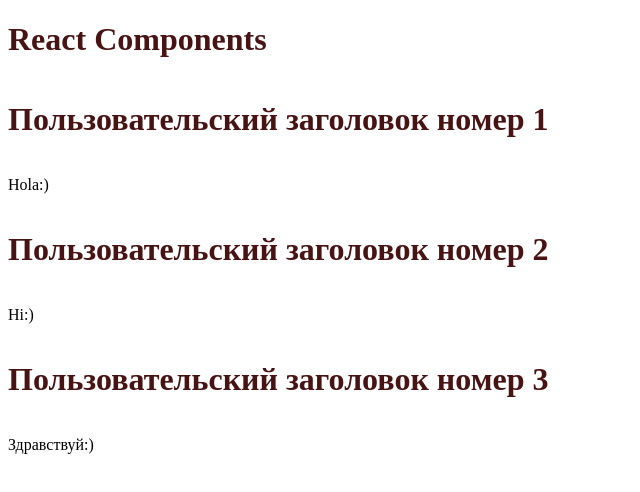
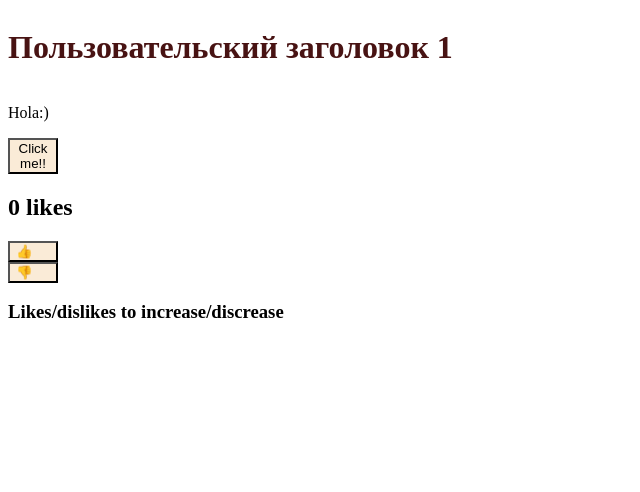
Before and after one commit to rat1alisa/reactFirstApp, a React (Vite) app in the folder reactApp/: page / in a window 1280 px wide. Shown: the top 492 px of the page, without its empty margins (0-640 px from the left). Built offline with nearby package versions, Linux system fonts and the light colour scheme.

Commit message:
button+package

```diff
--- a/reactApp/src/App.jsx
+++ b/reactApp/src/App.jsx
@@ -1,16 +1,12 @@
-
-import MyComponent from "./components/MyComponent";
+import MyComponent from "./components/MyComponent/MyComponent";
 
 function App(){
   return (
-    <div>
-      <h1>React Components</h1>
-
-      <MyComponent title="Пользовательский заголовок номер 1" description="Hola:)"/>
-
-      <MyComponent title="Пользовательский заголовок номер 2" description="Hi:)"/>
-
-      <MyComponent title="Пользовательский заголовок номер 3" description="Здравствуй:)"/>
+    <div class="mainBlock">
+      <MyComponent
+        title="Пользовательский заголовок 1"
+        description="Hola:)"
+      />
     </div>
   );
 }
--- /dev/null
+++ b/reactApp/src/components/Counter/Counter.jsx
@@ -0,0 +1,16 @@
+import React, { useState } from "react";
+import Button from "../common/Button/Button";
+
+const Counter = () => {
+    const [count, setCount] = useState(0);
+    return (
+        <div>
+            <h2>{count} likes</h2>
+            <Button onClick={() => setCount(count + 1)}>👍</Button>
+            <Button onClick={() => setCount(count - 1)}>👎</Button>
+            <h3>Likes/dislikes to increase/discrease</h3>
+        </div>
+    )
+};
+
+export default Counter;
--- a/reactApp/src/components/MyComponent.jsx
+++ b/reactApp/src/components/MyComponent/MyComponent.jsx
@@ -1,17 +1,25 @@
 import PropTypes from "prop-types";
+import Button from "../common/Button/Button";
+import Counter from "../Counter/Counter";
 import "./MyComponent.css";
 
-
-const MyComponent = (props)  => {
+const MyComponent = ({title, description})  => {
     /*const MyCompProps = {
         title : "Заголовок по умолчанию",
         description : "Описание по умолчанию"
     };*/
-
     return (
         <div className="container">
-            <h1 className="title">{props.title}</h1>
-            <p className="description">{props.description}</p>
+            <h1 className="title">{title}</h1>
+            <p className="description">{description}</p>
+
+            <Button
+                onClick={() => alert('Clicked!')}
+            >
+                Click me!!
+            </Button>
+
+            <Counter />
         </div>
     );
 };
--- /dev/null
+++ b/reactApp/src/components/common/Button/Button.css
@@ -0,0 +1,5 @@
+.button{
+    display: flex;
+    width: 50px;
+    background-color: antiquewhite;
+}
--- /dev/null
+++ b/reactApp/src/components/common/Button/Button.jsx
@@ -0,0 +1,8 @@
+import "./Button.css";
+
+const Button = ({onClick, children})  => {
+    return <button className="button" onClick={onClick}>{children}</button>
+}
+;
+
+export default Button;
```
Also changed, not shown: reactApp/src/components/MyComponent/MyComponent.css (renamed from reactApp/src/components/MyComponent.css), 2 other files (tests, documents, lock files or other folders).
